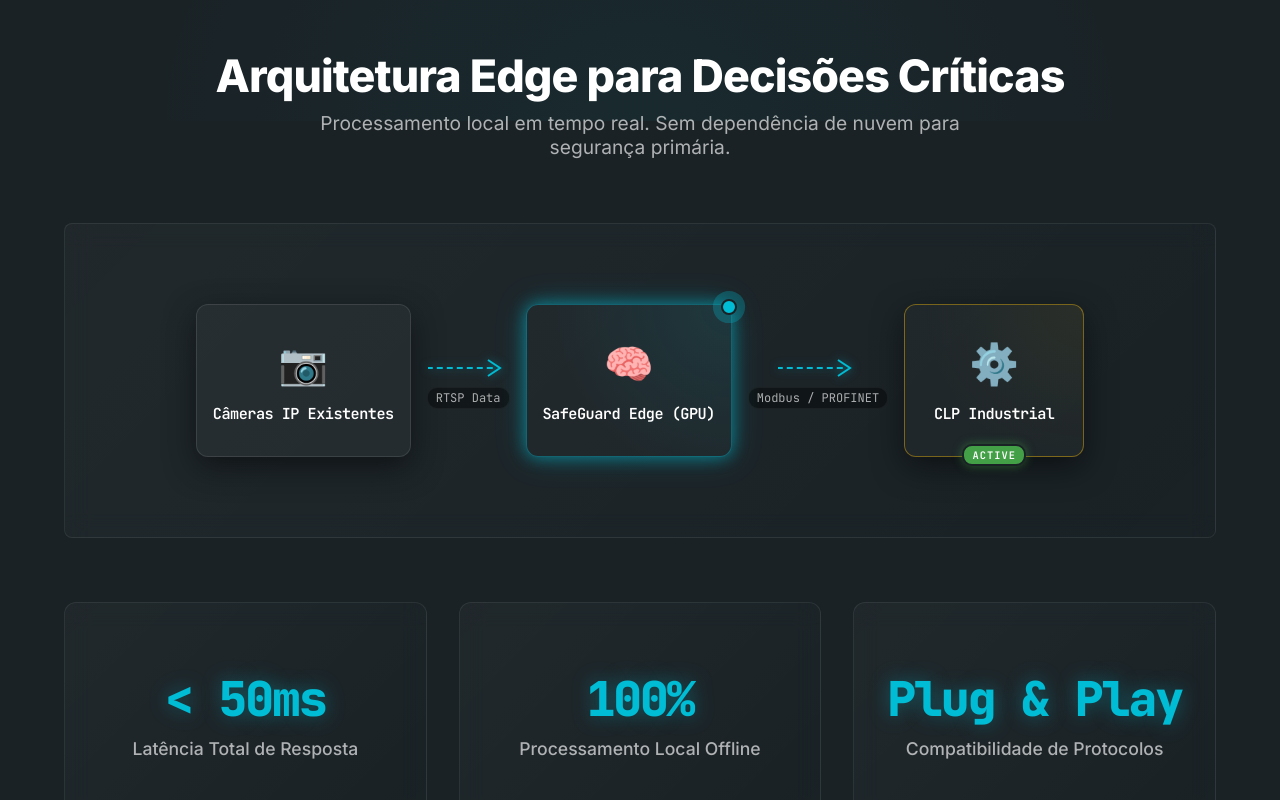
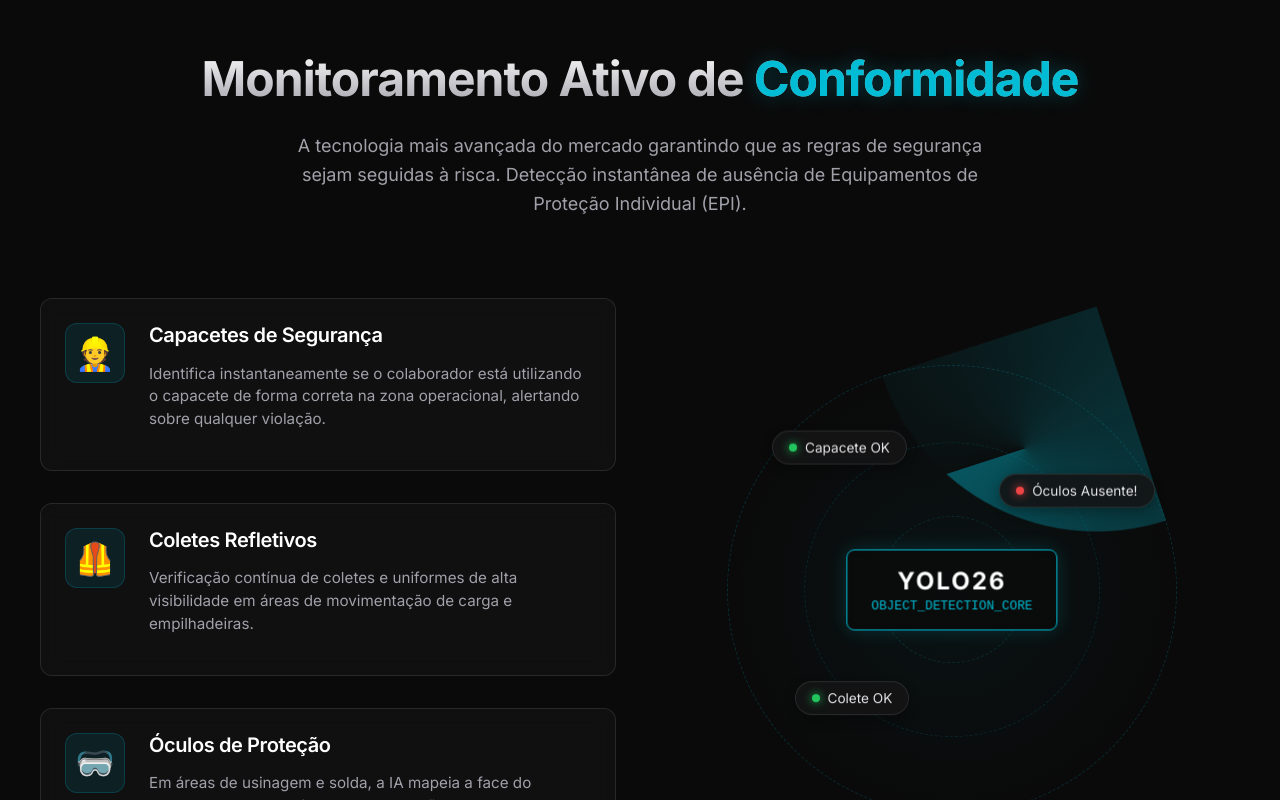
Before and after one commit to lucianofr/SafeGuard_Vision, a Next.js app: page / in a window 1280 px wide. Shown: the part 880-1680 px from the top of the page. Built offline with nearby package versions, Linux system fonts and the light colour scheme.

Commit message:
feat: addNew PPEDetectionSection and update Hero to include PPE absence detection with YOLO26

```diff
--- a/app/page.tsx
+++ b/app/page.tsx
@@ -1,5 +1,6 @@
 import Navbar from '../components/Navbar';
 import HeroSection from '../components/HeroSection';
+import PPEDetectionSection from '../components/PPEDetectionSection';
 import EngineerViewSection from '../components/EngineerViewSection';
 import ManagerROISection from '../components/ManagerROISection';
 import HSEImpactSection from '../components/HSEImpactSection';
@@ -11,6 +12,7 @@ export default function Home() {
     <main>
       <Navbar />
       <HeroSection />
+      <PPEDetectionSection />
       <EngineerViewSection />
       <ManagerROISection />
       <HSEImpactSection />
--- a/components/HeroSection.tsx
+++ b/components/HeroSection.tsx
@@ -91,7 +91,7 @@ export default function HeroSection() {
         </h1>
 
         <p className={styles.description}>
-          O SafeGuard Vision detecta intrusões em áreas de risco em tempo real. Integrado diretamente ao seu PLC, paralisa máquinas perigosas em milissegundos, antes que o acidente ocorra.
+          O SafeGuard Vision detecta intrusões em áreas de risco e ausência de EPIs em tempo real. Integrado diretamente ao seu PLC, paralisa máquinas perigosas em milissegundos, antes que o acidente ocorra.
         </p>
 
         <div className={styles.ctaGroup}>
--- /dev/null
+++ b/components/PPEDetectionSection.module.css
@@ -0,0 +1,251 @@
+.section {
+  padding: 8rem 2rem;
+  background-color: var(--color-bg-darker, #0a0a0a);
+  position: relative;
+  overflow: hidden;
+  border-top: 1px solid rgba(255, 255, 255, 0.05);
+}
+
+.container {
+  max-width: var(--container-width, 1200px);
+  margin: 0 auto;
+  position: relative;
+  z-index: 2;
+}
+
+.header {
+  text-align: center;
+  margin-bottom: 5rem;
+}
+
+.title {
+  font-size: clamp(2rem, 4vw, 3rem);
+  font-weight: 700;
+  margin-bottom: 1.5rem;
+  background: linear-gradient(180deg, #fff 0%, #a1a1aa 100%);
+  -webkit-background-clip: text;
+  background-clip: text;
+  color: transparent;
+}
+
+.highlight {
+  color: var(--color-ai-vision, #00BCD4);
+  text-shadow: 0 0 20px rgba(0, 188, 212, 0.3);
+  background: none;
+  -webkit-text-fill-color: initial;
+}
+
+.subtitle {
+  font-size: 1.125rem;
+  color: #a1a1aa;
+  max-width: 700px;
+  margin: 0 auto;
+  line-height: 1.6;
+}
+
+.grid {
+  display: grid;
+  grid-template-columns: 1fr 1fr;
+  gap: 3rem;
+  align-items: center;
+}
+
+@media (max-width: 900px) {
+  .grid {
+    grid-template-columns: 1fr;
+  }
+}
+
+.contentLeft {
+  display: flex;
+  flex-direction: column;
+  gap: 2rem;
+}
+
+.featureCard {
+  display: flex;
+  align-items: flex-start;
+  gap: 1.5rem;
+  padding: 1.5rem;
+  background: rgba(20, 20, 22, 0.6);
+  border: 1px solid rgba(255, 255, 255, 0.1);
+  border-radius: 12px;
+  transition: all 0.3s ease;
+  backdrop-filter: blur(10px);
+  position: relative;
+  overflow: hidden;
+}
+
+.featureCard:hover {
+  transform: translateY(-5px);
+  border-color: rgba(0, 188, 212, 0.3);
+  box-shadow: 0 10px 30px rgba(0, 0, 0, 0.5), inset 0 0 20px rgba(0, 188, 212, 0.05);
+}
+
+.featureCard::before {
+  content: '';
+  position: absolute;
+  top: 0;
+  left: 0;
+  width: 4px;
+  height: 100%;
+  background: var(--color-ai-vision, #00BCD4);
+  opacity: 0;
+  transition: opacity 0.3s ease;
+}
+
+.featureCard:hover::before {
+  opacity: 1;
+}
+
+.iconWrapper {
+  font-size: 2rem;
+  background: rgba(0, 188, 212, 0.1);
+  width: 60px;
+  height: 60px;
+  display: flex;
+  align-items: center;
+  justify-content: center;
+  border-radius: 12px;
+  border: 1px solid rgba(0, 188, 212, 0.2);
+  flex-shrink: 0;
+}
+
+.featureInfo h3 {
+  font-size: 1.25rem;
+  color: #fff;
+  margin-bottom: 0.5rem;
+  font-weight: 600;
+}
+
+.featureInfo p {
+  color: #a1a1aa;
+  font-size: 0.95rem;
+  line-height: 1.5;
+}
+
+.visualSide {
+  position: relative;
+  height: 100%;
+  min-height: 400px;
+  display: flex;
+  align-items: center;
+  justify-content: center;
+}
+
+.radarContainer {
+  position: relative;
+  width: 100%;
+  max-width: 450px;
+  aspect-ratio: 1;
+  background: radial-gradient(circle, rgba(0,188,212,0.05) 0%, rgba(10,10,10,0) 70%);
+  border-radius: 50%;
+  display: flex;
+  align-items: center;
+  justify-content: center;
+}
+
+.radarSweep {
+  position: absolute;
+  top: 50%;
+  left: 50%;
+  width: 50%;
+  height: 50%;
+  background: conic-gradient(from 0deg, rgba(0, 188, 212, 0) 0%, rgba(0, 188, 212, 0.4) 100%);
+  transform-origin: 0% 0%;
+  animation: radarSpin 4s linear infinite;
+  border-radius: 100% 0 0 0;
+}
+
+@keyframes radarSpin {
+  from { transform: rotate(0deg); }
+  to { transform: rotate(360deg); }
+}
+
+.radarRings {
+  position: absolute;
+  inset: 0;
+  border-radius: 50%;
+  border: 1px dashed rgba(0, 188, 212, 0.2);
+}
+
+.radarRings::before,
+.radarRings::after {
+  content: '';
+  position: absolute;
+  top: 50%;
+  left: 50%;
+  transform: translate(-50%, -50%);
+  border-radius: 50%;
+  border: 1px dashed rgba(0, 188, 212, 0.15);
+}
+
+.radarRings::before { width: 66%; height: 66%; }
+.radarRings::after { width: 33%; height: 33%; }
+
+.modelBadge {
+  position: absolute;
+  top: 50%;
+  left: 50%;
+  transform: translate(-50%, -50%);
+  background: rgba(10, 10, 10, 0.8);
+  border: 1px solid var(--color-ai-vision, #00BCD4);
+  padding: 1rem 1.5rem;
+  border-radius: 8px;
+  text-align: center;
+  backdrop-filter: blur(5px);
+  box-shadow: 0 0 20px rgba(0, 188, 212, 0.2);
+  z-index: 10;
+}
+
+.modelBadge span {
+  display: block;
+}
+
+.modelName {
+  font-size: 1.5rem;
+  font-weight: 700;
+  color: #fff;
+  letter-spacing: 2px;
+}
+
+.modelDesc {
+  font-size: 0.8rem;
+  color: var(--color-ai-vision, #00BCD4);
+  margin-top: 0.2rem;
+  font-family: monospace;
+}
+
+.floatingTag {
+  position: absolute;
+  background: rgba(20, 20, 22, 0.9);
+  border: 1px solid rgba(255, 255, 255, 0.1);
+  padding: 0.5rem 1rem;
+  border-radius: 20px;
+  font-size: 0.85rem;
+  color: #e4e4e7;
+  display: flex;
+  align-items: center;
+  gap: 0.5rem;
+  backdrop-filter: blur(5px);
+  box-shadow: 0 4px 12px rgba(0,0,0,0.3);
+  animation: float 6s ease-in-out infinite;
+}
+
+.tag1 { top: 15%; left: 10%; animation-delay: 0s; }
+.tag2 { top: 25%; right: 5%; animation-delay: 2s; }
+.tag3 { bottom: 20%; left: 15%; animation-delay: 4s; }
+
+.statusDot {
+  width: 8px;
+  height: 8px;
+  border-radius: 50%;
+  background: #22c55e;
+  box-shadow: 0 0 10px #22c55e;
+}
+
+@keyframes float {
+  0% { transform: translateY(0px); }
+  50% { transform: translateY(-10px); }
+  100% { transform: translateY(0px); }
+}
--- /dev/null
+++ b/components/PPEDetectionSection.tsx
@@ -0,0 +1,72 @@
+import styles from './PPEDetectionSection.module.css';
+
+export default function PPEDetectionSection() {
+  return (
+    <section className={styles.section} id="epi-detection">
+      <div className={styles.container}>
+        <div className={styles.header}>
+          <h2 className={styles.title}>
+            Monitoramento Ativo de <span className={styles.highlight}>Conformidade</span>
+          </h2>
+          <p className={styles.subtitle}>
+            A tecnologia mais avançada do mercado garantindo que as regras de segurança sejam seguidas à risca.
+            Detecção instantânea de ausência de Equipamentos de Proteção Individual (EPI).
+          </p>
+        </div>
+
+        <div className={styles.grid}>
+          <div className={styles.contentLeft}>
+            <div className={styles.featureCard}>
+              <div className={styles.iconWrapper}>👷</div>
+              <div className={styles.featureInfo}>
+                <h3>Capacetes de Segurança</h3>
+                <p>Identifica instantaneamente se o colaborador está utilizando o capacete de forma correta na zona operacional, alertando sobre qualquer violação.</p>
+              </div>
+            </div>
+
+            <div className={styles.featureCard}>
+              <div className={styles.iconWrapper}>🦺</div>
+              <div className={styles.featureInfo}>
+                <h3>Coletes Refletivos</h3>
+                <p>Verificação contínua de coletes e uniformes de alta visibilidade em áreas de movimentação de carga e empilhadeiras.</p>
+              </div>
+            </div>
+
+            <div className={styles.featureCard}>
+              <div className={styles.iconWrapper}>🥽</div>
+              <div className={styles.featureInfo}>
+                <h3>Óculos de Proteção</h3>
+                <p>Em áreas de usinagem e solda, a IA mapeia a face do operador para garantir o uso de proteção ocular antes da máquina ser habilitada.</p>
+              </div>
+            </div>
+          </div>
+
+          <div className={styles.visualSide}>
+            <div className={styles.radarContainer}>
+              <div className={styles.radarRings}></div>
+              <div className={styles.radarSweep}></div>
+
+              <div className={`${styles.floatingTag} ${styles.tag1}`}>
+                <div className={styles.statusDot}></div>
+                Capacete OK
+              </div>
+              <div className={`${styles.floatingTag} ${styles.tag2}`}>
+                <div className={styles.statusDot} style={{background: '#ef4444', boxShadow: '0 0 10px #ef4444'}}></div>
+                Óculos Ausente!
+              </div>
+              <div className={`${styles.floatingTag} ${styles.tag3}`}>
+                <div className={styles.statusDot}></div>
+                Colete OK
+              </div>
+
+              <div className={styles.modelBadge}>
+                <span className={styles.modelName}>YOLO26</span>
+                <span className={styles.modelDesc}>OBJECT_DETECTION_CORE</span>
+              </div>
+            </div>
+          </div>
+        </div>
+      </div>
+    </section>
+  );
+}
--- a/package.json
+++ b/package.json
@@ -3,9 +3,9 @@
   "version": "0.1.0",
   "private": true,
   "scripts": {
-    "dev": "next dev",
+    "dev": "next dev -p 3030",
     "build": "next build",
-    "start": "next start",
+    "start": "next start -p 3030",
     "lint": "eslint"
   },
   "dependencies": {
```
